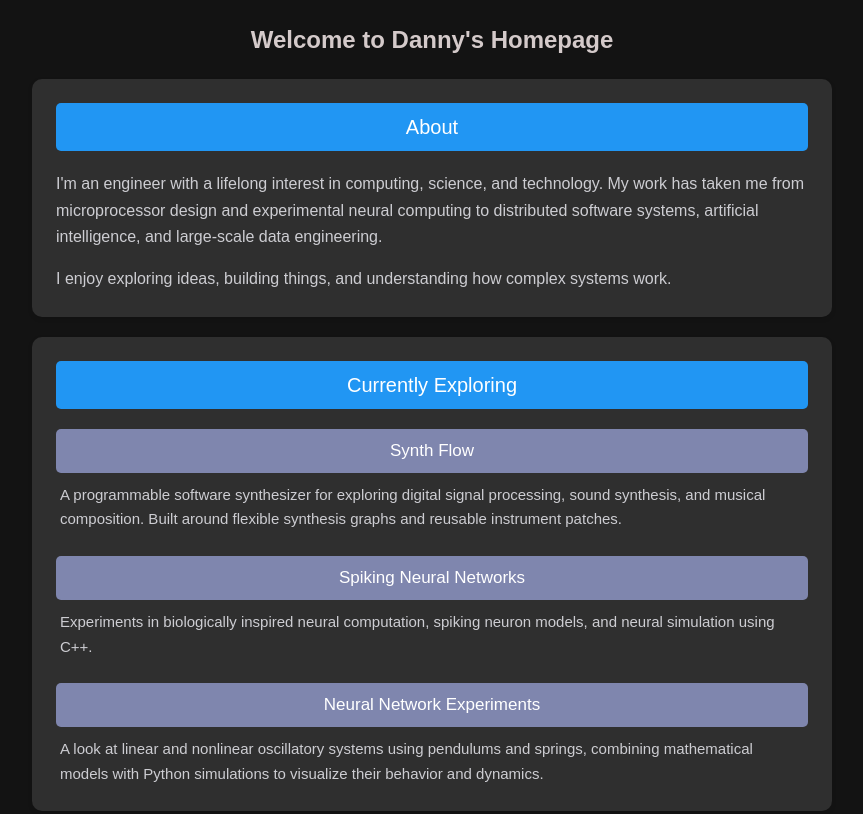
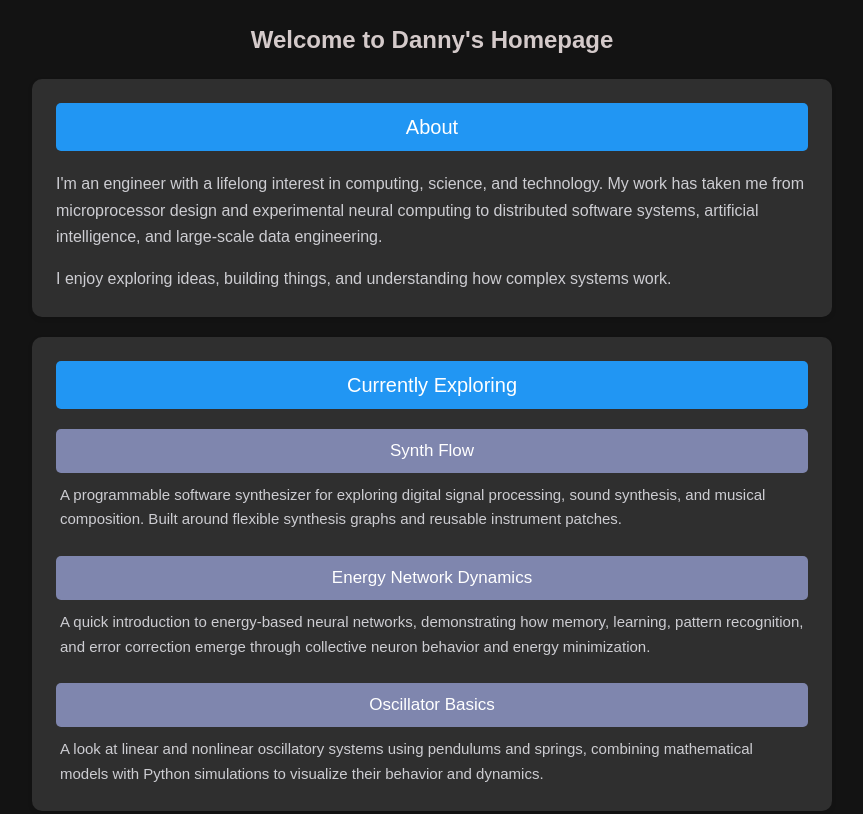
Before and after one commit to dvoils/dvoils.github.io, a plain HTML site: page index.html in a window 1280 px wide. Shown: the top 814 px of the page, without its empty margins (208-1071 px from the left). Drawn offline with Linux system fonts and the light colour scheme.

Commit message:
energy network dynamics

```diff
--- a/index.html
+++ b/index.html
@@ -266,20 +266,20 @@
 
       <div class="subtopic">
         <a class="subtopic-button"
-           href="https://github.com/dvoils/spikingnn">
-          Spiking Neural Networks
+           href="https://github.com/dvoils/neural-network-experiments/blob/main/energy.ipynb">
+          Energy Network Dynamics
         </a>
         <p>
-          Experiments in biologically inspired neural
-          computation, spiking neuron models, and neural
-          simulation using C++.
+          A quick introduction to energy-based neural networks, demonstrating how memory,
+          learning, pattern recognition, and error correction emerge through collective
+          neuron behavior and energy minimization.
         </p>
       </div>
 
       <div class="subtopic">
         <a class="subtopic-button"
            href="https://github.com/dvoils/neural-network-experiments/blob/main/osc_dyn.ipynb">
-          Neural Network Experiments
+          Oscillator Basics
         </a>
         <p>
           A look at linear and nonlinear oscillatory systems using pendulums and springs,
```
